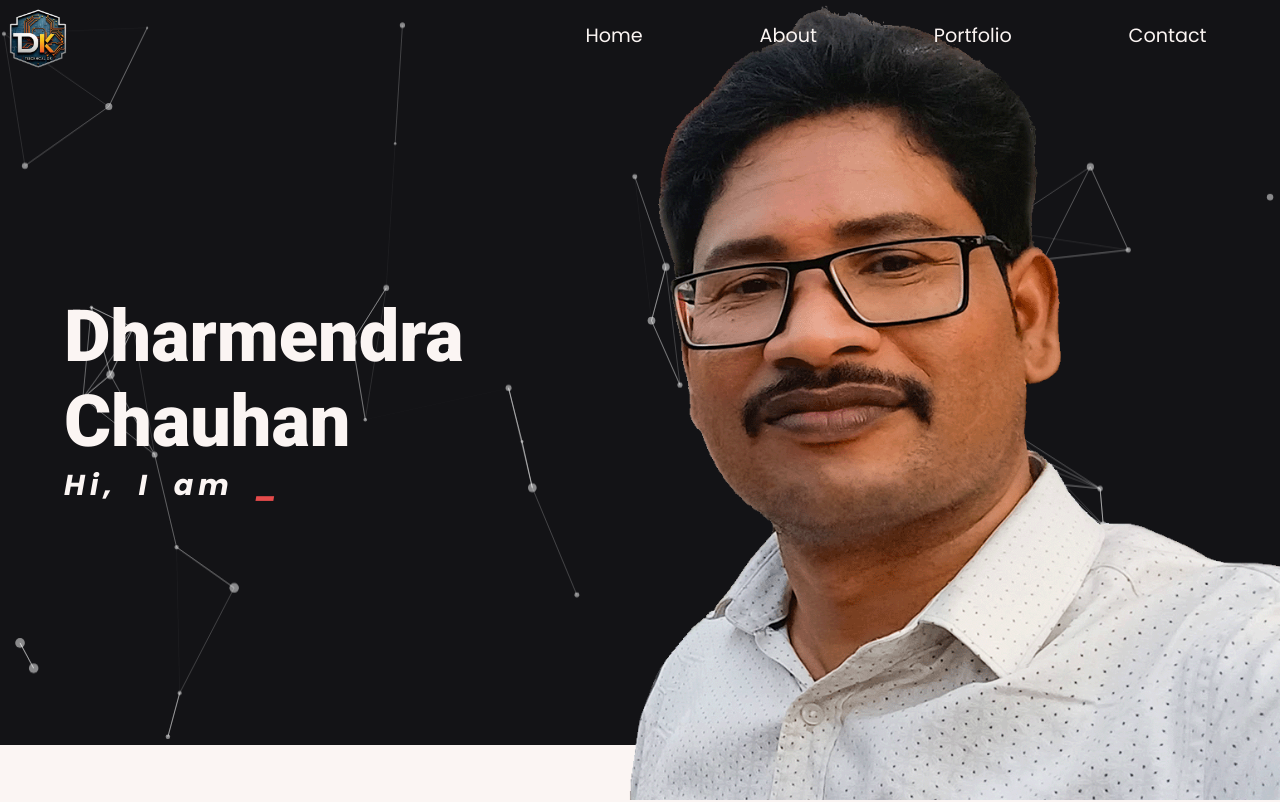
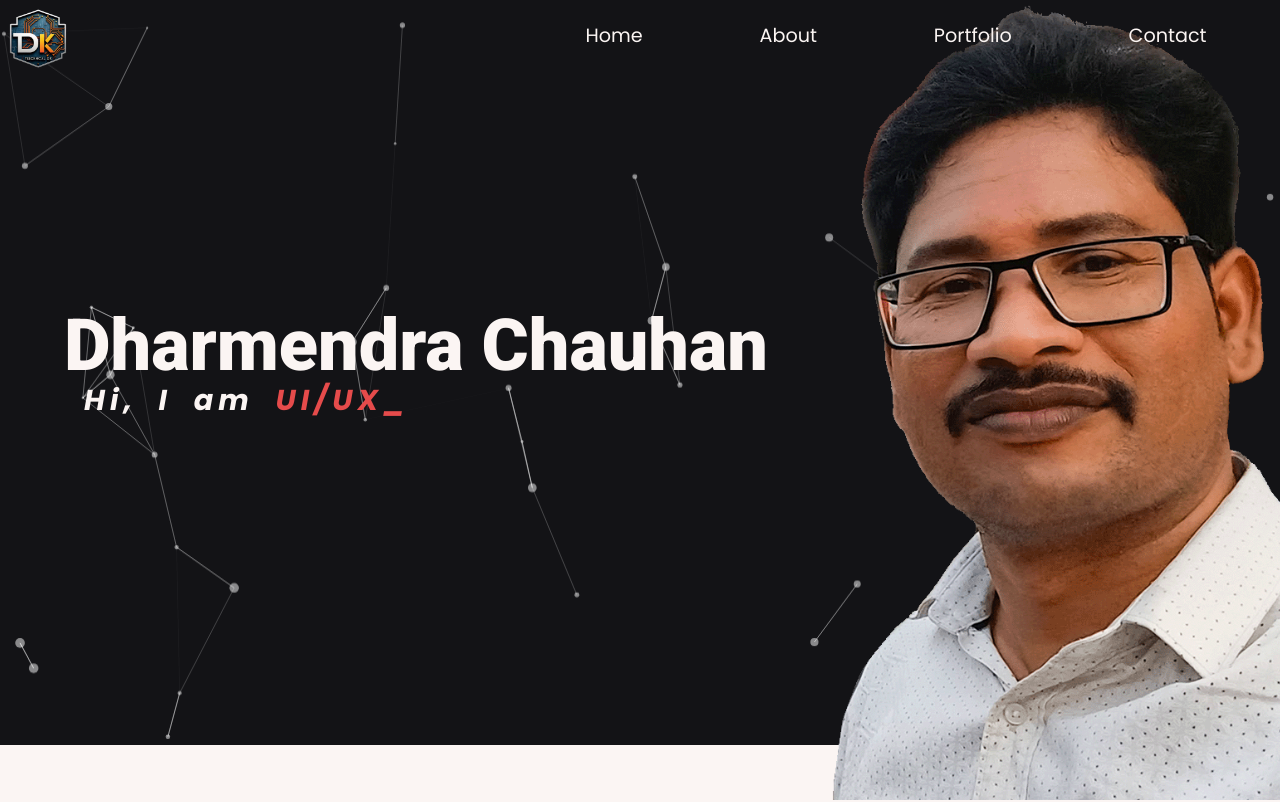
Before and after one commit to dTchnicalDK/MyProfileSite, a React (Vite) app in the folder frontEnd/: page / in a window 1280 px wide. Shown: the top 802 px of the page. Built offline with nearby package versions, Linux system fonts and the light colour scheme.

Commit message:
typing text now able to change it's statement

```diff
--- a/frontEnd/src/components/developer/IsDeveloper.css
+++ b/frontEnd/src/components/developer/IsDeveloper.css
@@ -1,16 +1,31 @@
 .IsDeveloper-container {
-  /* width: 40vw; */
-  width: 100%;
-  /* height: 40vh; */
-  /* background-color: rgba(0, 0, 0, 0.608); */
-  /* margin: 20px; */
-  /* padding: 5%; */
-  /* display: flex;
-  flex-direction: column;
-  justify-content: flex-start;
-  align-items: center; */
+  width: 60vw;
   color: white;
+  position: relative;
+}
+#hi-text {
+  margin-left: 20px;
 }
 #text {
   color: var(--red-font);
 }
+#name1 {
+  position: absolute;
+  font-size: 4.5rem;
+  top: -175%;
+  left: 0px;
+  animation-name: leftToRight;
+  animation-duration: 2s;
+  /* transition: a; */
+}
+
+@keyframes leftToRight {
+  from {
+    left: -300px;
+    color: transparent;
+  }
+  to {
+    left: 0px;
+    color: snow;
+  }
+}
--- a/frontEnd/src/components/developer/IsDeveloper.jsx
+++ b/frontEnd/src/components/developer/IsDeveloper.jsx
@@ -2,31 +2,24 @@ import React, { useState } from "react";
 import "./IsDeveloper.css";
 
 function IsDeveloper() {
-  const text = [
-    "MERN stack Developer",
-    "FrontEnd Developer",
-    "BackEnd Developer",
-    "UI/UX Develper",
-  ];
-  const [index, setIndex] = useState(0);
-  //   console.log(index);
-
-  const [devType, setDevType] = useState(text[index]);
+  const [devType, setDevType] = useState("MERN stack Developer");
   let [i, setI] = useState(0);
   let [updatedeText, setUpdatedeText] = useState("");
+  let [index, setIndex] = useState(0);
 
   const typingEffect = setTimeout(() => {
     let sliceText = devType.slice(0, i);
     if (i === devType.length) {
+      const text = [
+        "FrontEnd Developer",
+        "BackEnd Developer",
+        "UI/UX Develper",
+        "MERN stack Developer",
+      ];
+
       setI(0);
-      //   setIndex(2);
-
-      //   if (index === 3) {
-      //     setIndex(0);
-      //     console.log(index);
-      //   } else {
-      //     setIndex(index + 1);
-      //   }
+      index === text.length - 1 ? setIndex(0) : setIndex(index + 1);
+      setDevType(text[index]);
     } else {
       setI(i + 1);
     }
@@ -35,8 +28,8 @@ function IsDeveloper() {
 
   return (
     <div className="IsDeveloper-container">
-      <h1>Dharmendra Chauhan</h1>
-      <h3>
+      <h1 id="name1">Dharmendra Chauhan</h1>
+      <h3 id="hi-text">
         <i>
           Hi, I am <span id="text">{updatedeText}_</span>
         </i>
--- a/frontEnd/src/components/hero/Hero.css
+++ b/frontEnd/src/components/hero/Hero.css
@@ -16,7 +16,7 @@
     margin-left: 5%;
     h1 {
       font-family: Roboto;
-      font-size: 4.5rem;
+      /* font-size: 4.5rem; */
       font-weight: 800;
       color: var(--snow);
     }
```
